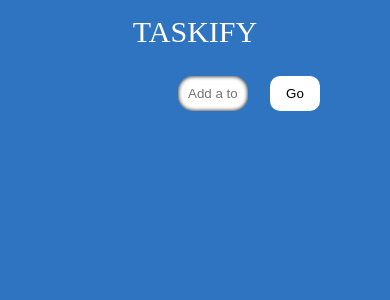
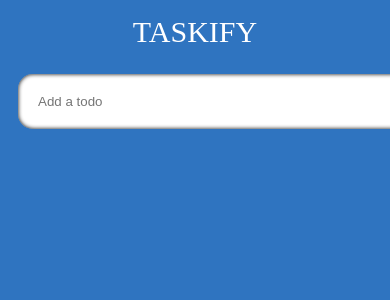
Before and after one commit to mythily-muthu/todo_app, a React (Create React App) app: page / in a window 390 px wide. Shown: the top 300 px of the page. Built offline with nearby package versions, Linux system fonts and the light colour scheme; a web font is replaced by a local one.

Commit message:
Feed: added the todolist component

```diff
--- a/src/App.tsx
+++ b/src/App.tsx
@@ -1,14 +1,28 @@
 import React, { useState } from "react";
 import InputField from "./components/InputField";
+import { Todo } from "./model";
 import "./App.css";
+import TodoList from "./components/TodoList";
 
 let App: React.FC = () => {
   let [todo, setTodo] = useState<string>("");
-  console.log(todo);
+  let [todos, setTodos] = useState<Todo[]>([]);
+
+  let handleAdd = (e: React.FormEvent) => {
+    e.preventDefault();
+
+    if (todo) {
+      setTodos([...todos, { id: Date.now(), todo, isDone: false }]);
+      setTodo("");
+    }
+  };
+
+  console.log(todos);
   return (
     <div className="App">
       <span className="header">TASKIFY</span>
-      <InputField todo={todo} setTodo={setTodo} />
+      <InputField todo={todo} setTodo={setTodo} handleAdd={handleAdd} />
+      <TodoList todos={todos} setTodos={setTodos} />
     </div>
   );
 };
--- a/src/components/InputField.tsx
+++ b/src/components/InputField.tsx
@@ -1,13 +1,15 @@
 import React from "react";
 import "./style.css";
+
 interface Props {
   todo: string;
   setTodo: React.Dispatch<React.SetStateAction<string>>;
+  handleAdd: (e: React.FormEvent) => void; //function which returns nothing
 }
 
-const InputField: React.FC<Props> = ({ todo, setTodo }) => {
+const InputField: React.FC<Props> = ({ todo, setTodo, handleAdd }) => {
   return (
-    <form className="input">
+    <form className="input" onSubmit={(e) => handleAdd(e)}>
       <input
         className="input_box"
         placeholder="Add a todo"
--- /dev/null
+++ b/src/components/TodoList.tsx
@@ -0,0 +1,20 @@
+import React from "react";
+import { Todo } from "../model";
+import "./style.css";
+
+interface props {
+  todos: Todo[];
+  setTodos: React.Dispatch<React.SetStateAction<Todo[]>>;
+}
+
+const TodoList: React.FC<props> = ({ todos, setTodos }) => {
+  return (
+    <div className="todos">
+      {todos.map((todo) => (
+        <li>{todo.todo}</li>
+      ))}
+    </div>
+  );
+};
+
+export default TodoList;
--- a/src/components/style.css
+++ b/src/components/style.css
@@ -19,8 +19,8 @@
 }
 @media (max-width: 800px) {
   .input_box {
-    padding: 10px;
-    width: 50px;
+    padding: 20px;
+    width: 350px;
   }
 }
 .input_box:focus {
@@ -37,3 +37,9 @@
   width: 50px;
   margin: 12px;
 }
+.todos {
+  display: flex;
+  justify-content: center;
+  width: 90%;
+  flex-wrap: wrap;
+}
--- /dev/null
+++ b/src/model.ts
@@ -0,0 +1,5 @@
+export interface Todo {
+  id: number;
+  todo: string;
+  isDone: boolean;
+}
```
Also changed, not shown: tsconfig.json (+2 -8 lines).
